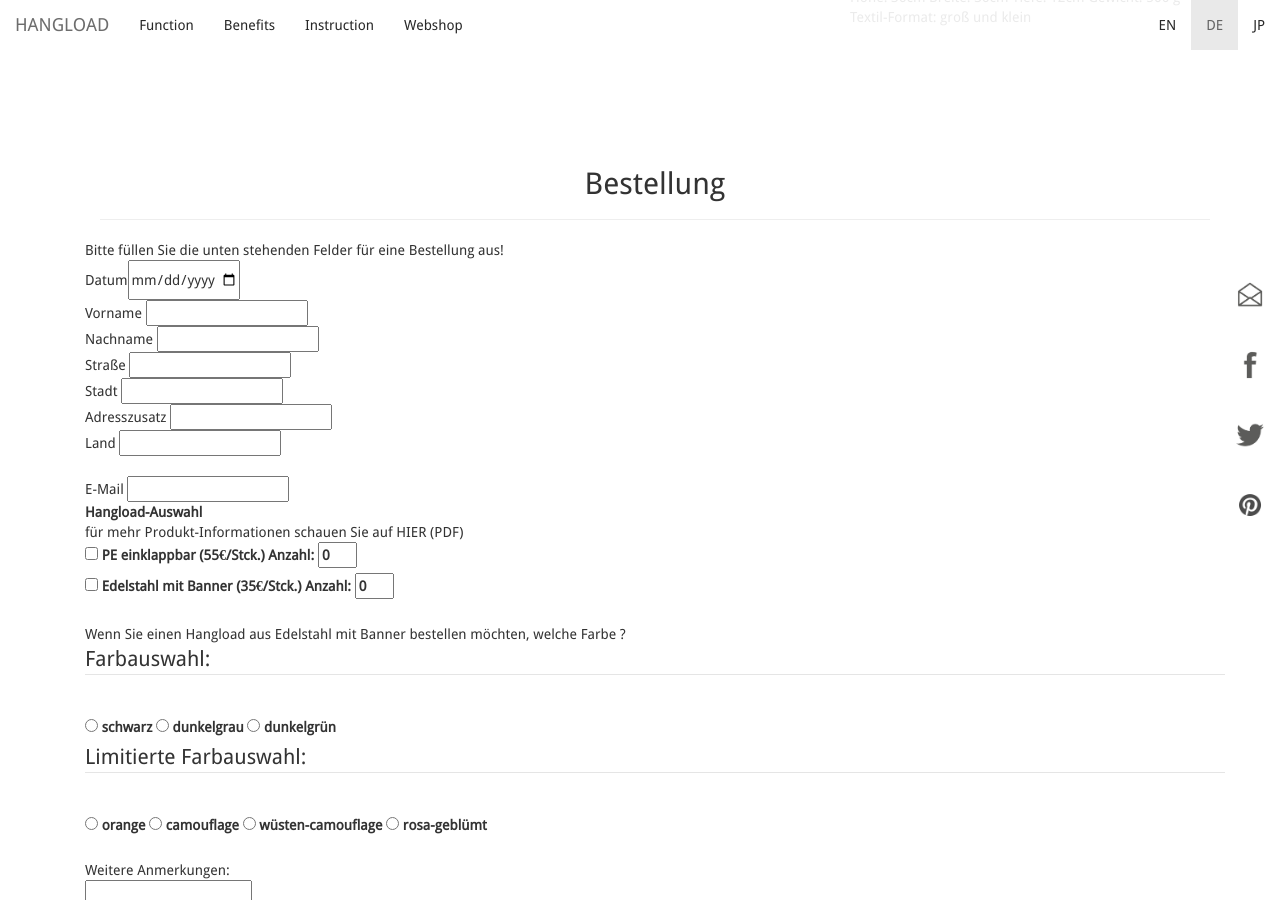
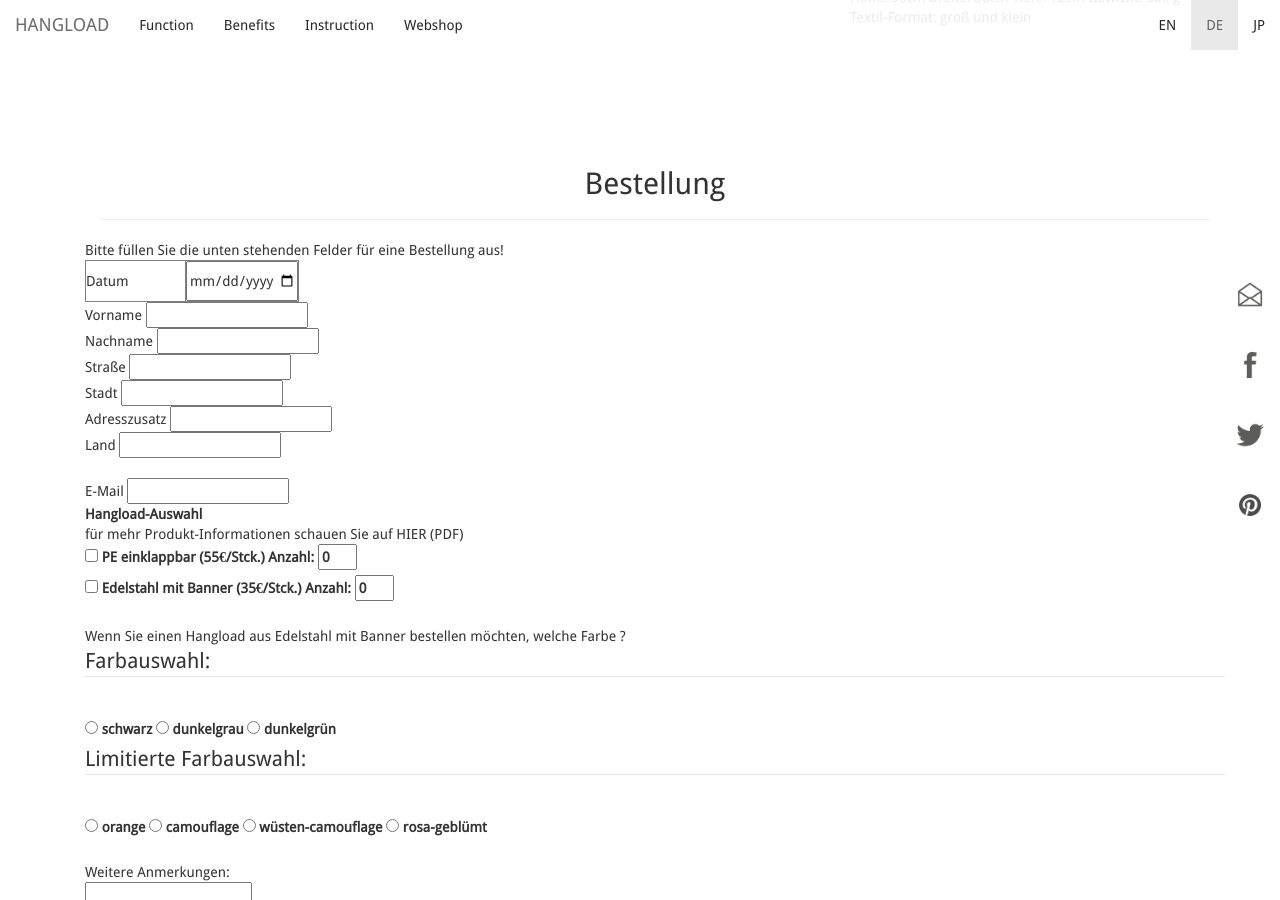
Before and after one commit to bodokaiser/hangload.com, a Jekyll site: the page built from de/webshop/index.html, in a window 1280 px wide and 900 px high, scrolled down 1708 px. Built offline with Jekyll 4.4.1, drawn with Linux system fonts in a browser that asks for light colours; nearby versions of some CDN libraries; library files that are not in the unit come from our copies; Markdown is read by kramdown in place of the engine named in the settings.

Commit message:
Update index.html

```diff
--- a/de/webshop/index.html
+++ b/de/webshop/index.html
@@ -153,9 +153,9 @@
 <form name="Bestellung" method="get" action="www.hangload.com/de/bestellung.php">
 
 Bitte füllen Sie die unten stehenden Felder für eine Bestellung aus! <br>
-<table>
+<table border="1">
 
-<tr> <td> Datum  </td>
+<tr> <td width="100px" > Datum  </td>
      <td> <input type="date" min="2014-08-23" max="2150-12-31"> </td>
 </tr>
 </table>
```
